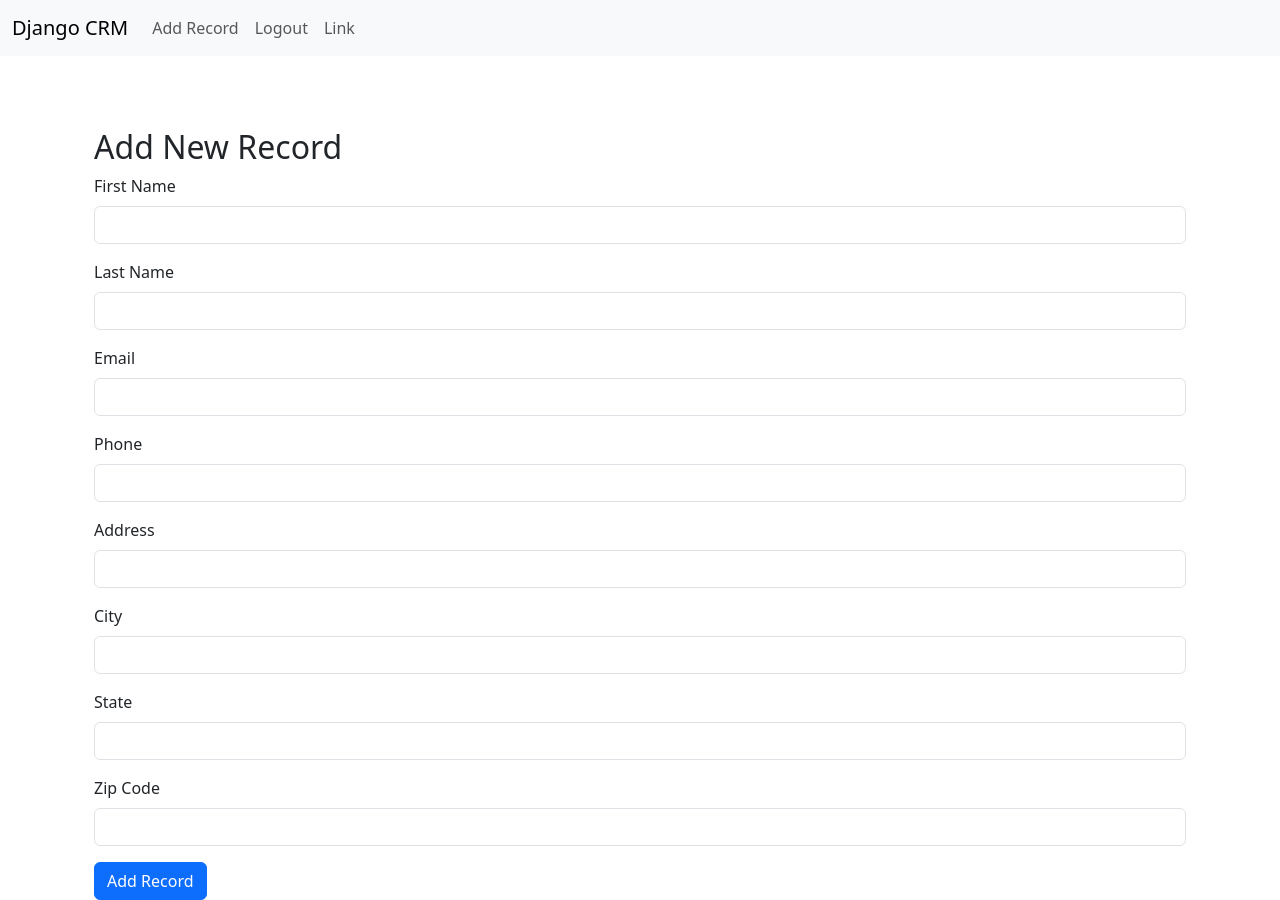
After one commit to HemanthGangula/crm_django, a Django app: page /add_record/ in a window 1280 px wide. The commit adds this page. Run offline with Django 5.2, Linux system fonts and the light colour scheme; the visitor is signed in with stand-in values (Sample User, id 1).

Commit message:
curd ops

```diff
--- /dev/null
+++ b/website/templates/add_record.html
@@ -0,0 +1,45 @@
+{% extends "base.html" %}
+
+{% block content %}
+    {% if user.is_authenticated %}
+        <div class="container mt-5">
+            <h2>Add New Record</h2>
+            <form method="POST" action="{% url 'add_record' %}">
+                {% csrf_token %}
+                <div class="mb-3">
+                    <label for="first_name" class="form-label">First Name</label>
+                    <input type="text" class="form-control" id="first_name" name="first_name" required>
+                </div>
+                <div class="mb-3">
+                    <label for="last_name" class="form-label">Last Name</label>
+                    <input type="text" class="form-control" id="last_name" name="last_name" required>
+                </div>
+                <div class="mb-3">
+                    <label for="email" class="form-label">Email</label>
+                    <input type="email" class="form-control" id="email" name="email" required>
+                </div>
+                <div class="mb-3">
+                    <label for="phone" class="form-label">Phone</label>
+                    <input type="text" class="form-control" id="phone" name="phone" required>
+                </div>
+                <div class="mb-3">
+                    <label for="address" class="form-label">Address</label>
+                    <input type="text" class="form-control" id="address" name="address" required>
+                </div>
+                <div class="mb-3">
+                    <label for="city" class="form-label">City</label>
+                    <input type="text" class="form-control" id="city" name="city" required>
+                </div>
+                <div class="mb-3">
+                    <label for="state" class="form-label">State</label>
+                    <input type="text" class="form-control" id="state" name="state" required>
+                </div>
+                <div class="mb-3">
+                    <label for="zipcode" class="form-label">Zip Code</label>
+                    <input type="text" class="form-control" id="zipcode" name="zipcode" required>
+                </div>
+                <button type="submit" class="btn btn-primary">Add Record</button>
+            </form>
+        </div>
+    {% endif %}
+{% endblock %}
--- a/website/templates/navbar.html
+++ b/website/templates/navbar.html
@@ -9,8 +9,13 @@
 
         {% if user.is_authenticated %}
         <li class="nav-item">
+          <a class="nav-link" href="{% url 'add_record' %}">Add Record</a>
+        </li>
+
+        <li class="nav-item">
           <a class="nav-link" href="{% url 'logout' %}">Logout</a>
         </li>
+
         {% else %}
         <li class="nav-item">
           <a class="nav-link" href="{% url 'home' %}">Login</a>
--- a/website/urls.py
+++ b/website/urls.py
@@ -8,4 +8,7 @@ urlpatterns = [
     path('logout/', views.logout_user, name='logout'),
     path('register/', views.register, name='register'),
     path('customer/<int:pk>/', views.customer_records, name='customer_records'),
+    path('delete/<int:pk>/', views.delete_customer, name='delete_customer'),
+    path('add_record/', views.add_record, name='add_record'),
+    path('update_record/<int:pk>/', views.update_record, name='update_record'),
 ]
--- a/website/views.py
+++ b/website/views.py
@@ -79,3 +79,73 @@ def customer_records(request, pk):
         return redirect('home')
 
     return render(request, 'customer_records.html', {'record': record})
+
+
+def delete_customer(request, pk):
+    if not request.user.is_authenticated:
+        messages.error(request, 'Login required to delete a record.')
+        return redirect('home')
+
+    try:
+        record = Record.objects.get(pk=pk)
+        record.delete()
+        messages.success(request, 'Record deleted successfully!')
+    except Record.DoesNotExist:
+        messages.error(request, 'Record not found.')
+
+    return redirect('home')
+
+def add_record(request):
+    if not request.user.is_authenticated:
+        messages.error(request, 'Login required to add a record.')
+        return redirect('home')
+
+    if request.method == 'POST':
+        record = Record(
+            first_name=request.POST.get('first_name', ''),
+            last_name=request.POST.get('last_name', ''),
+            email=request.POST.get('email', ''),
+            phone=request.POST.get('phone', ''),
+            address=request.POST.get('address', ''),
+            city=request.POST.get('city', ''),
+            state=request.POST.get('state', ''),
+            zipcode=request.POST.get('zipcode', '')
+        )
+        record.save()
+        messages.success(request, 'Record added successfully!')
+        return redirect('home')
+
+    # Render the form with empty initial data
+    return render(request, 'add_record.html', {
+        'fields': [
+            'first_name', 'last_name', 'email', 'phone',
+            'address', 'city', 'state', 'zipcode'
+        ]
+    })
+
+
+def update_record(request, pk):
+    if not request.user.is_authenticated:
+        messages.error(request, 'Login required to update a record.')
+        return redirect('home')
+
+    try:
+        record = Record.objects.get(pk=pk)
+    except Record.DoesNotExist:
+        messages.error(request, 'Record not found.')
+        return redirect('home')
+
+    if request.method == 'POST':
+        record.first_name = request.POST.get('first_name', record.first_name)
+        record.last_name = request.POST.get('last_name', record.last_name)
+        record.email = request.POST.get('email', record.email)
+        record.phone = request.POST.get('phone', record.phone)
+        record.address = request.POST.get('address', record.address)
+        record.city = request.POST.get('city', record.city)
+        record.state = request.POST.get('state', record.state)
+        record.zipcode = request.POST.get('zipcode', record.zipcode)
+        record.save()
+        messages.success(request, 'Record updated successfully!')
+        return redirect('home')
+
+    return render(request, 'update_record.html', {'record': record})
```
Also changed, not shown: website/models.py (+5 -5 lines), website/templates/customer_records.html (+21 -8 lines), website/templates/update_record.html (added, +47 -0 lines), website/migrations/0002_alter_record_city_alter_record_first_name_and_more.py (added).
